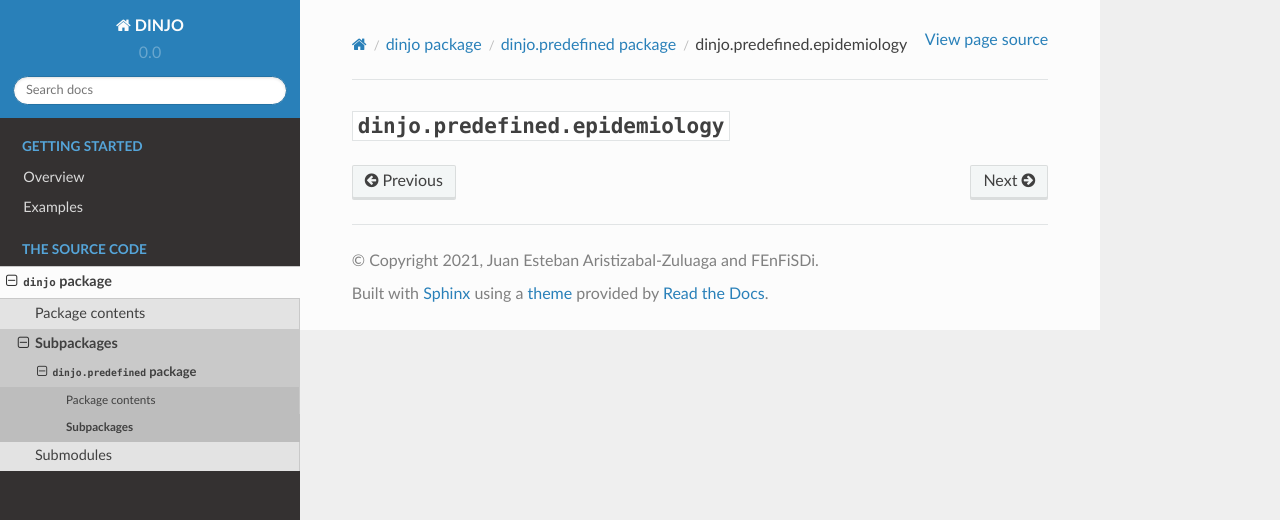
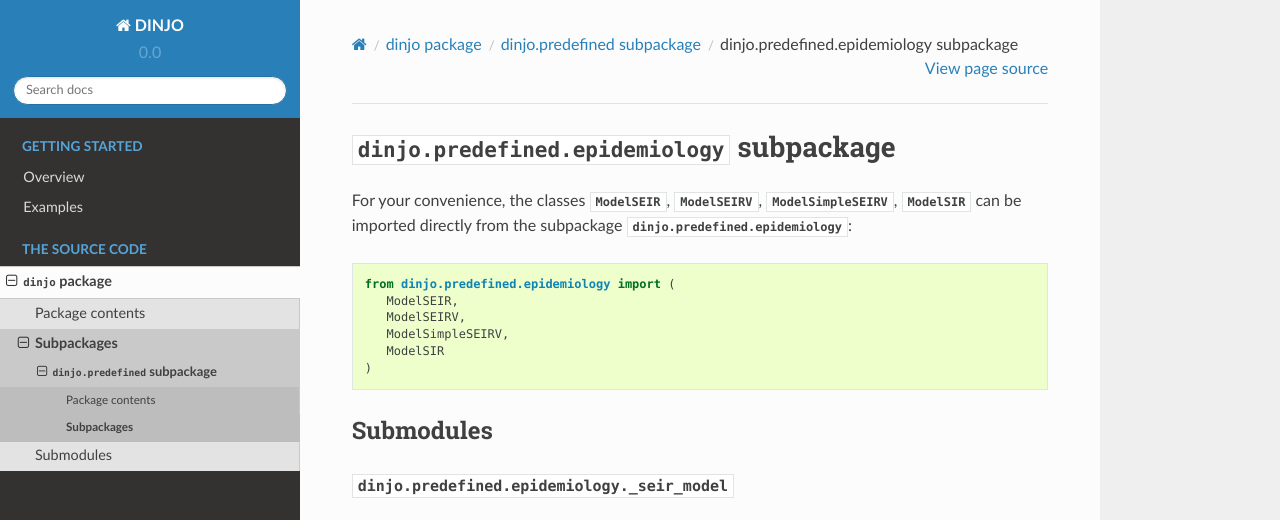
Before and after one commit to fenfisdi/dinjo, a Sphinx documentation site: the page built from docs/source/dinjo/dinjo.predefined.epidemiology.rst, in a window 1280 px wide and 1331 px high. Shown: the top 520 px of the window. Built offline with Sphinx 7.4.7 and the Read the Docs theme 2.0.0, drawn with Linux system fonts in a browser that asks for light colours; some of the changed text lies outside the part shown; grey boxes are pictures that could not be loaded.

Commit message:
docs: updated documentation

```diff
--- a/docs/source/conf.py
+++ b/docs/source/conf.py
@@ -50,7 +50,10 @@ exclude_patterns = []
 autodoc_default_options = {
     'members': True,
     'private-members':
-        '',
+        '_seir_model, '
+        '_seirv_model, '
+        '_seirv_fixed, '
+        '_sir_model',
     'special-members': '__init__',
     'inherited-members': False,
     'show-inheritance': False,
--- a/docs/source/dinjo/dinjo.model.rst
+++ b/docs/source/dinjo/dinjo.model.rst
@@ -6,5 +6,5 @@
 
 .. automodule:: dinjo.model
    :members:
-   :undoc-members:
+   :undoc-members: reference_t_values
    :show-inheritance:
--- a/docs/source/dinjo/dinjo.optimizer.rst
+++ b/docs/source/dinjo/dinjo.optimizer.rst
@@ -1,8 +1,8 @@
 .. _code-dinjo.optimizer:
 
-======================
-:mod:`dinjo.optimizer`
-======================
+=============================
+:mod:`dinjo.optimizer` module
+=============================
 
 .. automodule:: dinjo.optimizer
    :members:
--- a/docs/source/dinjo/dinjo.predefined.epidemiology.rst
+++ b/docs/source/dinjo/dinjo.predefined.epidemiology.rst
@@ -1,5 +1,61 @@
 .. _code-dinjo.predefined.epidemiology:
 
-====================================
-:mod:`dinjo.predefined.epidemiology`
-====================================
+===============================================
+:mod:`dinjo.predefined.epidemiology` subpackage
+===============================================
+
+For your convenience, the classes
+:py:class:`~dinjo.predefined.epidemiology._seir_model.ModelSEIR`,
+:py:class:`~dinjo.predefined.epidemiology._seirv_model.ModelSEIRV`,
+:py:class:`~dinjo.predefined.epidemiology._seirv_fixed.ModelSimpleSEIRV`,
+:py:class:`~dinjo.predefined.epidemiology._sir_model.ModelSIR`
+can be imported directly from the subpackage
+:mod:`dinjo.predefined.epidemiology`:
+
+.. code-block:: python
+
+   from dinjo.predefined.epidemiology import (
+      ModelSEIR,
+      ModelSEIRV,
+      ModelSimpleSEIRV,
+      ModelSIR
+   )
+
+
+Submodules
+==========
+
+:mod:`dinjo.predefined.epidemiology._seir_model`
+------------------------------------------------
+
+.. automodule:: dinjo.predefined.epidemiology._seir_model
+   :members:
+   :undoc-members:
+   :show-inheritance:
+
+
+:mod:`dinjo.predefined.epidemiology._seirv_model`
+-------------------------------------------------
+
+.. automodule:: dinjo.predefined.epidemiology._seirv_model
+   :members:
+   :undoc-members:
+   :show-inheritance:
+
+
+:mod:`dinjo.predefined.epidemiology._seirv_fixed`
+-------------------------------------------------
+
+.. automodule:: dinjo.predefined.epidemiology._seirv_fixed
+   :members:
+   :undoc-members:
+   :show-inheritance:
+
+
+:mod:`dinjo.predefined.epidemiology._sir_model`
+------------------------------------------------
+
+.. automodule:: dinjo.predefined.epidemiology._sir_model
+   :members:
+   :undoc-members:
+   :show-inheritance:
--- a/docs/source/dinjo/dinjo.predefined.rst
+++ b/docs/source/dinjo/dinjo.predefined.rst
@@ -1,8 +1,8 @@
 .. _code-dinjo.predefined:
 
-===============================
-:mod:`dinjo.predefined` package
-===============================
+==================================
+:mod:`dinjo.predefined` subpackage
+==================================
 
 
 Package contents
@@ -13,6 +13,7 @@ Package contents
    :undoc-members:
    :show-inheritance:
 
+
 Subpackages
 ===========
 
--- a/docs/source/index.rst
+++ b/docs/source/index.rst
@@ -80,6 +80,7 @@ The Source Code
       :mod:`dinjo.predefined.epidemiology._sir_model`
          SIR initial value problem.
 
+
 Indices and tables
 ==================
 
```
Also changed, not shown: docs/source/modules.rst (deleted, +0 -7 lines), 3 other files.
